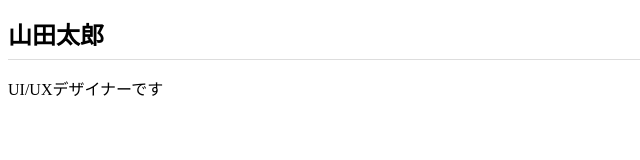
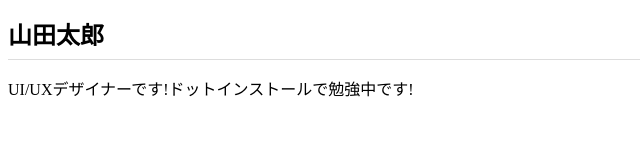
Before and after one commit to ryo512/ryo512.github.io, a plain HTML site: page index.html in a window 1280 px wide. Shown: the whole page, without its empty margins (0-640 px from the left). Drawn offline with Linux system fonts and the light colour scheme.

Commit message:
Add files via upload

```diff
--- a/index.html
+++ b/index.html
@@ -9,6 +9,6 @@
 </head>
 <body>
   <h1>山田太郎</h1>
-  <p>UI/UXデザイナーです</p>
+  <p>UI/UXデザイナーです!ドットインストールで勉強中です!</p>
 </body>
 </html>
```
